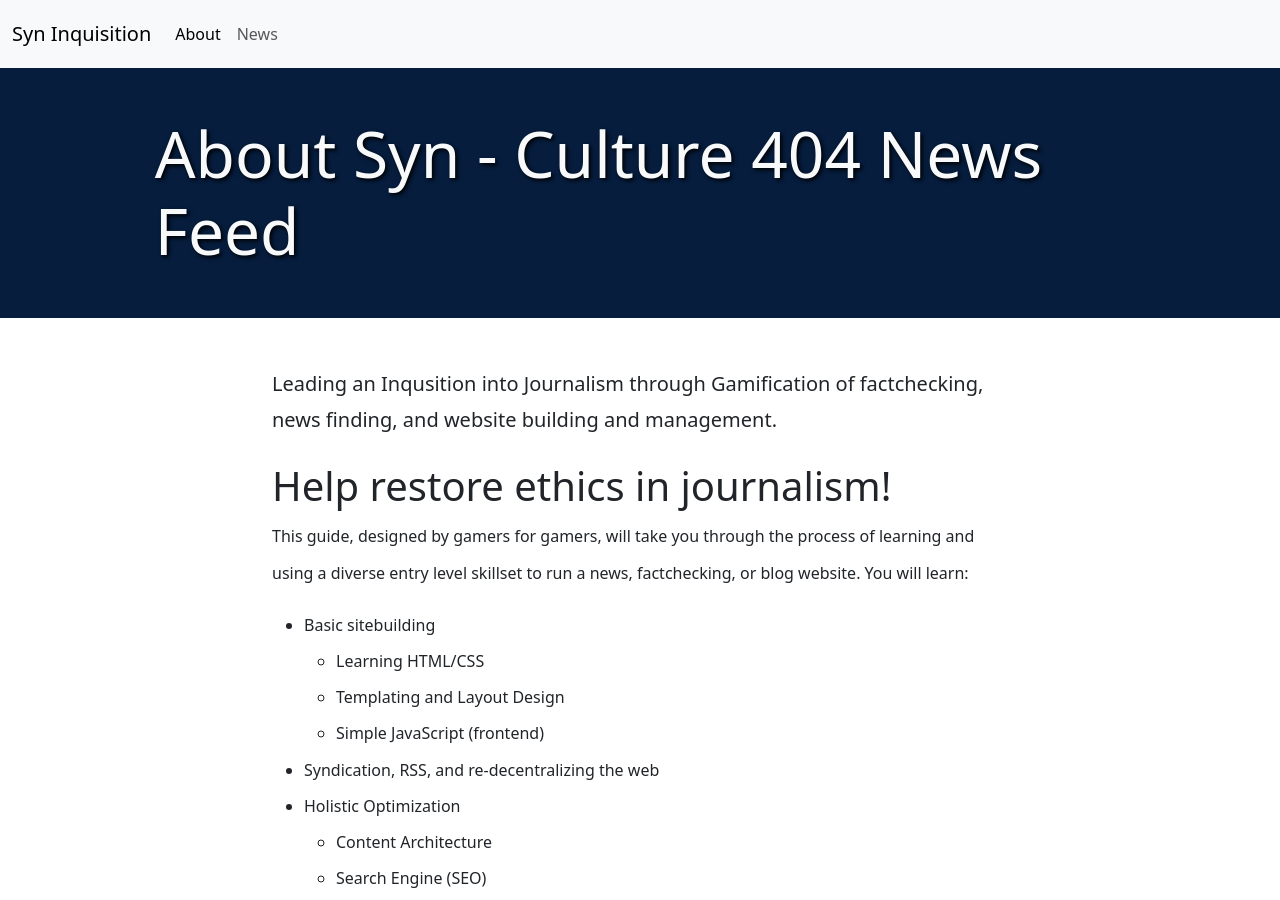
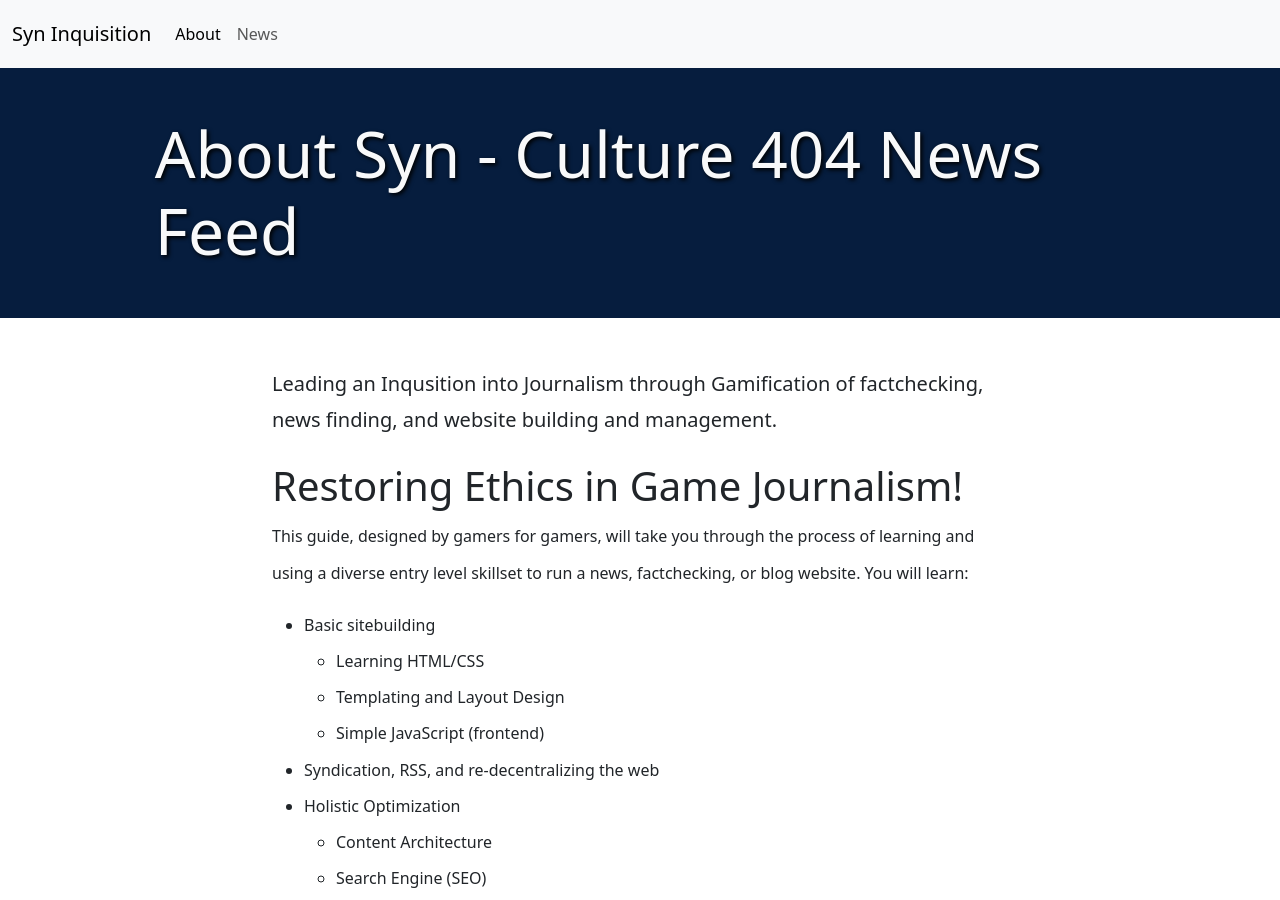
Before and after one commit to Culture-404/Syn_Inquisition, a Jekyll site: the page built from _library/2024-03-19-about-syn.md, in a window 1280 px wide and 900 px high. Built offline with Jekyll 4.4.1, drawn with Linux system fonts in a browser that asks for light colours.

Commit message:
rewrite heading

```diff
--- a/_library/2024-03-19-about-syn.md
+++ b/_library/2024-03-19-about-syn.md
@@ -10,7 +10,7 @@ donate: true
 Leading an Inqusition into Journalism through Gamification of factchecking, news finding, and website building and management.
 {: .lead }
 
-## Help restore ethics in journalism!
+## Restoring Ethics in Game Journalism!
 {: .display-6.mt-4 }
 
 This guide, designed by gamers for gamers, will take you through the process of learning and using a diverse entry level skillset to run a news, factchecking, or blog website. You will learn:
```
